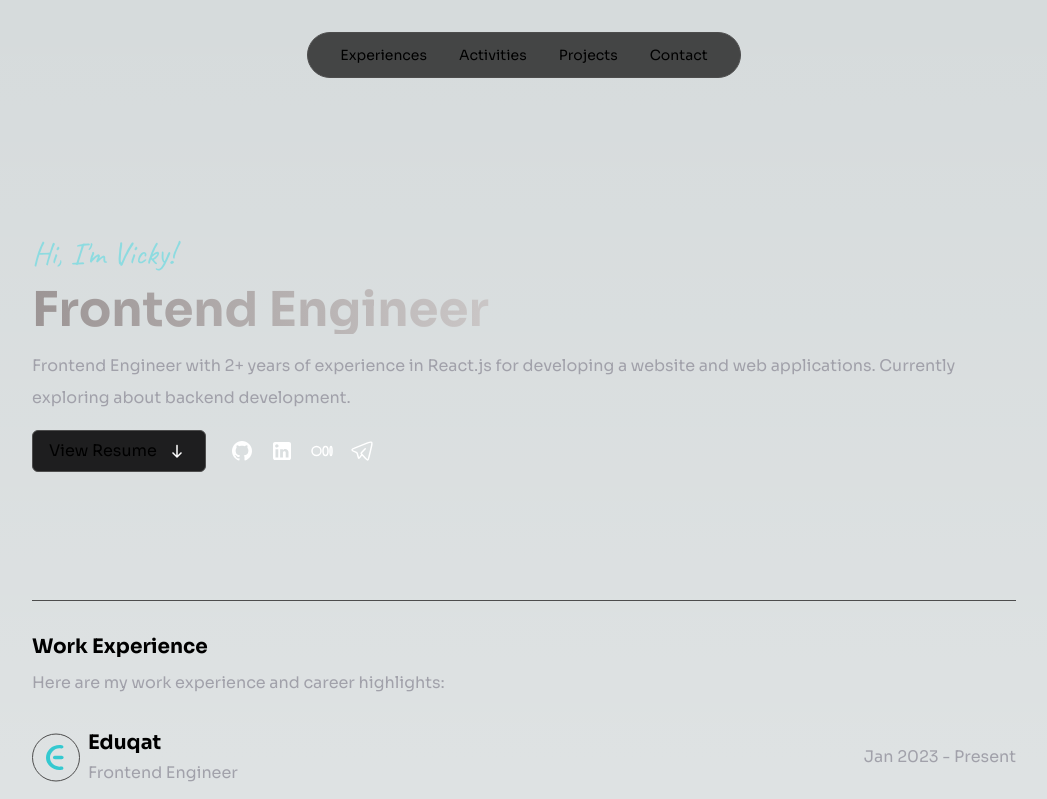
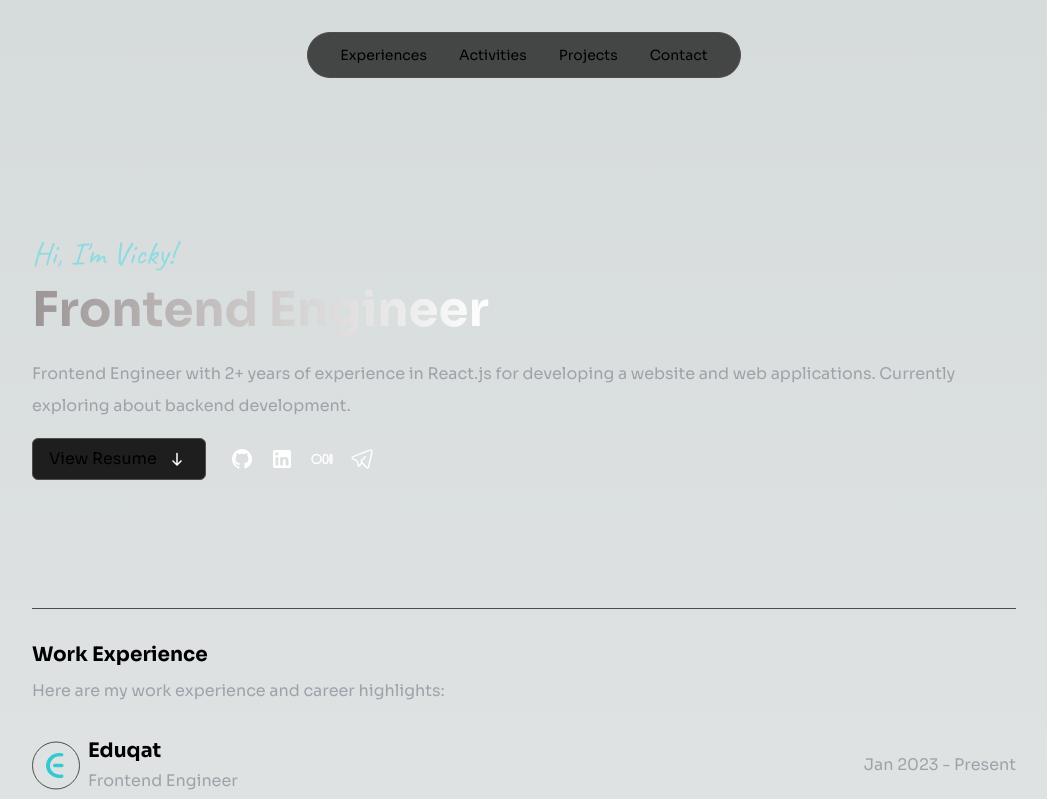
Before and after one commit to vickyadrii/personal-website-2.0, a Next.js app: page / in a window 1280 px wide. Shown: the top 799 px of the page, without its empty margins (116-1163 px from the left). Built offline with nearby package versions, Linux system fonts and the light colour scheme.

Commit message:
adjust gradient

```diff
--- a/src/app/globals.css
+++ b/src/app/globals.css
@@ -46,6 +46,10 @@ textarea::placeholder {
   color: #ffffff;
 }
 
-.\!bg-clip-text {
-  background-clip: text !important;
+.gradient-text {
+  background: linear-gradient(to right, #9c9595, #fff);
+  -webkit-background-clip: text;
+  -webkit-text-fill-color: transparent;
+  background-clip: text;
+  text-fill-color: transparent;
 }
--- a/src/components/common/navbar/navbar-mobile.tsx
+++ b/src/components/common/navbar/navbar-mobile.tsx
@@ -31,7 +31,7 @@ const NavbarMobile = () => {
           className={`fixed w-100 ${showMenu ? "opacity-100" : "opacity-0 -right-full"} left-0 top-0 w-full bg-black/50 min-h-screen backdrop-blur-[2px] transition-all duration-300 ease-out`}
         >
           <div
-            className={`fixed ${showMenu ? "right-0" : "-right-full"} w-[120%] flex justify-end drop-shadow-2xl transition-all duration-200 ease-out`}
+            className={`fixed ${showMenu ? "right-0" : "-right-full"} w-[120%] flex justify-end drop-shadow-2xl transition-all duration-200`}
           >
             <div className="bg-[#0c0c0c] w-1/2 min-h-screen border-l border-l-primary-dark-600">
               <nav className="px-5 py-10">
--- a/src/features/home/components/hero/hero-section.tsx
+++ b/src/features/home/components/hero/hero-section.tsx
@@ -4,9 +4,7 @@ const HeroSection = () => {
   return (
     <section className="space-y-4 md:my-32 my-14">
       <h2 className="md:text-[32px] text-2xl text-primary-blue-500 font-caveat font-light">Hi, I&apos;m Vicky!</h2>
-      <h1 className="text-transparent !bg-clip-text bg-gradient-to-r from-primary-dark-400 to-white md:text-5xl text-3xl font-bold">
-        Frontend Engineer
-      </h1>
+      <h1 className="gradient-text md:text-5xl text-3xl md:h-14 inline-block font-bold">Frontend Engineer</h1>
       <p className="text-primary-dark-500 md:text-base text-sm md:leading-8 leading-6">
         Frontend Engineer with 2+ years of experience in React.js for developing a website and web applications.
         Currently exploring about backend development.
```
